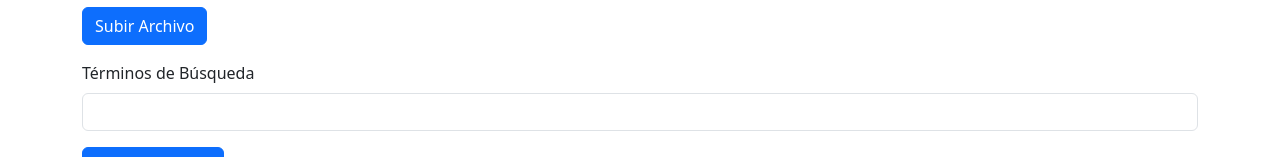
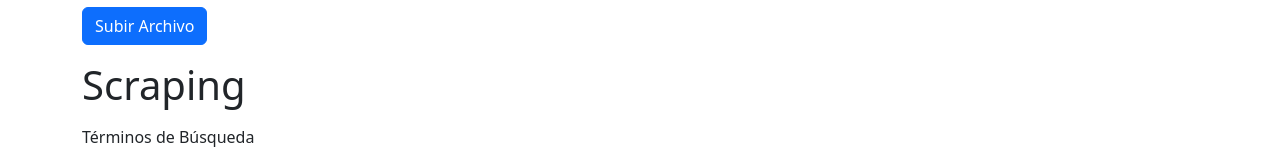
Before and after one commit to joselikitfg/proyecto, a React (Create React App) app in the folder frontend/: page / in a window 1280 px wide. Shown: the part 499-656 px from the top of the page. Built offline with nearby package versions, Linux system fonts and the light colour scheme; no server answers.

Commit message:
Added Readme

```diff
--- a/frontend/src/components/ScrapingForm.js
+++ b/frontend/src/components/ScrapingForm.js
@@ -36,6 +36,7 @@ function ScrapingForm() {
   return (
     <form onSubmit={handleSubmit}>
       <div className="mb-3">
+      <h1 className="mb-3">Scraping</h1>
         <label htmlFor="searchTerm" className="form-label">
           Términos de Búsqueda
         </label>
```
Also changed, not shown: 1 other file (tests, documents, lock files or other folders).
